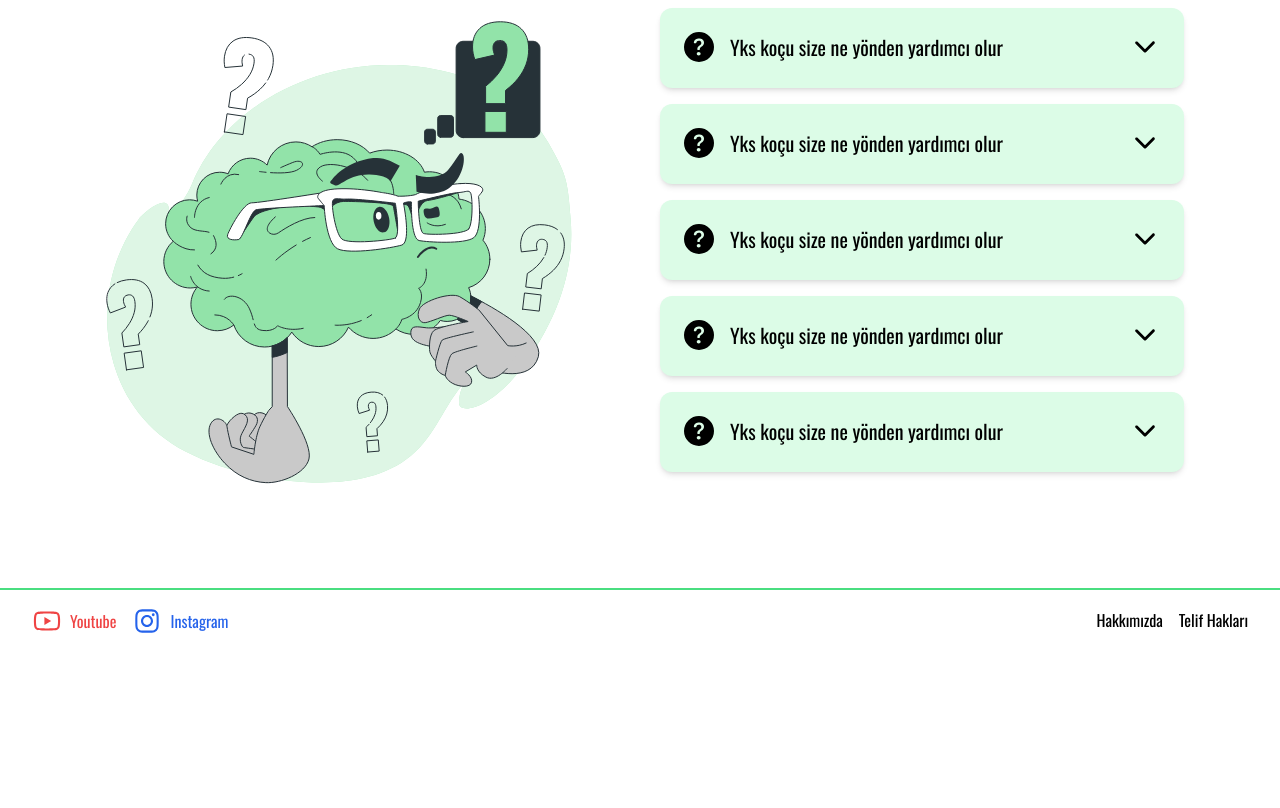
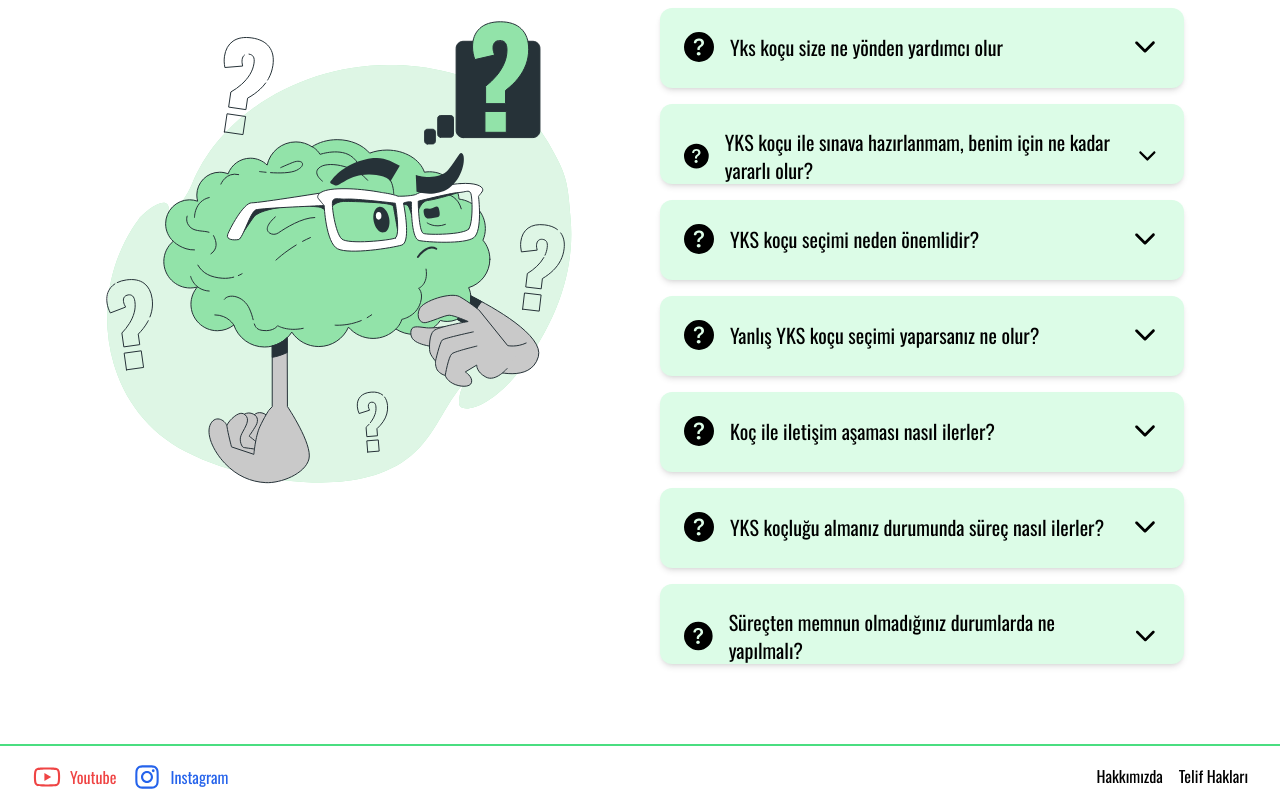
Before and after one commit to SuleymanTolgaAcar/koc-akademi, a Next.js app: page / in a window 1280 px wide. Shown: the part 2940-3748 px from the top of the page. Before the commit the page ends 3592 px from the top, so only its background shows below. Built offline with nearby package versions, Linux system fonts and the light colour scheme.

Commit message:
added some text

```diff
--- a/app/kocluk/page.tsx
+++ b/app/kocluk/page.tsx
@@ -11,11 +11,9 @@ const Kocluk = () => {
           <Image src={koclukImg} alt="kocluk" className="md:order-10" />
           <p className="md:px-24 text-lg">
             Seçeceğiniz YKS koçunun, bu süreçte size rehberlik ettiğini
-            unutmayın. Kendinize uygun bir rehber seçememeniz durumunda,
-            hedefinize ulaşmayı beklemek gerçekçi olmayacaktır. Dolayısıyla,
-            doğru YKS koçu seçmek sizin için kritik öneme sahiptir. Yanlış bir
-            karar verirseniz, bu kararı telafi etmeniz için size yardımcı
-            olacağımızdan emin olabilirsiniz.
+            unutmayın. Kendinize uygun bir rehber seçmeniz hedefinize bir adım
+            daha yaklaşmanıza yardımcı olur. Dolayısıyla, doğru YKS koçunu
+            seçmek sizin için kritik öneme sahiptir.
           </p>
         </div>
         <h1 className="text-4xl text-center">Koçlarımız</h1>
--- a/components/FAQ.tsx
+++ b/components/FAQ.tsx
@@ -19,75 +19,49 @@ const FAQ = () => {
             setActives={setActives}
             index={0}
             question="Yks koçu size ne yönden yardımcı olur"
-            answer="Yks koçunun görevi sınav sürecinizi hedefinize uygun bir şekilde
-              planlayarak sizi yks ye hazırlamaktır.Ayrıca sınav sürecinde
-              yaşanacak durumları yönetmeniz için size rehberlik yapar.Koçunuzun
-              planlamalarına uyduğunuz takdirde bir aksilik olmazsa(kaza,yakın
-              kaybetme ,sınav heyecanı,uygun hedefe yönelememe vb.) memnun
-              kalacağınız bir sonuca ulaşmanız sizin için zor olmayacaktır ancak
-              burada koçunuz ile beraber oluşturduğunuz programa uymadığınız
-              zaman istenilmeyen sonuçlarla karşı karşıya kalmak koçtan
-              kaynaklanan bir sorun değildir."
+            answer="YKS koçunun görevi, sınav sürecinizi hedefinize uygun bir şekilde planlayarak sizi YKS'ye hazırlamaktır. Ayrıca sınav sürecinde yaşanacak durumları yönetmeniz için size rehberlik yapar. Koçunuzun planlamalarına uyduğunuz takdirde, bir aksilik olmazsa (kaza, yakın kaybı, sınav heyecanı, uygun hedefe yönelememe vb.) memnun kalacağınız bir sonuca ulaşmanız sizin için zor olmayacaktır. Ancak burada, koçunuz ile beraber oluşturduğunuz programa uymadığınız zaman, istenmeyen sonuçlarla karşı karşıya kalmak, koçtan kaynaklanan bir sorun değildir."
           />
           <Question
             actives={actives}
             setActives={setActives}
             index={1}
-            question="Yks koçu size ne yönden yardımcı olur"
-            answer="Yks koçunun görevi sınav sürecinizi hedefinize uygun bir şekilde
-              planlayarak sizi yks ye hazırlamaktır.Ayrıca sınav sürecinde
-              yaşanacak durumları yönetmeniz için size rehberlik yapar.Koçunuzun
-              planlamalarına uyduğunuz takdirde bir aksilik olmazsa(kaza,yakın
-              kaybetme ,sınav heyecanı,uygun hedefe yönelememe vb.) memnun
-              kalacağınız bir sonuca ulaşmanız sizin için zor olmayacaktır ancak
-              burada koçunuz ile beraber oluşturduğunuz programa uymadığınız
-              zaman istenilmeyen sonuçlarla karşı karşıya kalmak koçtan
-              kaynaklanan bir sorun değildir."
+            question="YKS koçu ile sınava hazırlanmam, benim için ne kadar yararlı olur?"
+            answer="Sınava hazırlanırken istediğiniz hedefe ulaşmak için planlı veya plansız bir şekilde süreç içinde çaba göstereceksiniz. Ancak doğru bir işleyiş içerisinde çaba göstermezseniz, istediğiniz hedefe ulaşmanız sizin için daha zorlayıcı olabilir. YKS koçu ile bu süreçte, çoğu kişiden daha doğru bir işleyiş biçimiyle çaba göstermiş ve kendini kanıtlamış kişilerin verimli çalışma ile ilgili edindikleri tecrübeleri öğrenirsiniz."
           />
           <Question
             actives={actives}
             setActives={setActives}
             index={2}
-            question="Yks koçu size ne yönden yardımcı olur"
-            answer="Yks koçunun görevi sınav sürecinizi hedefinize uygun bir şekilde
-              planlayarak sizi yks ye hazırlamaktır.Ayrıca sınav sürecinde
-              yaşanacak durumları yönetmeniz için size rehberlik yapar.Koçunuzun
-              planlamalarına uyduğunuz takdirde bir aksilik olmazsa(kaza,yakın
-              kaybetme ,sınav heyecanı,uygun hedefe yönelememe vb.) memnun
-              kalacağınız bir sonuca ulaşmanız sizin için zor olmayacaktır ancak
-              burada koçunuz ile beraber oluşturduğunuz programa uymadığınız
-              zaman istenilmeyen sonuçlarla karşı karşıya kalmak koçtan
-              kaynaklanan bir sorun değildir."
+            question="YKS koçu seçimi neden önemlidir?"
+            answer="Kendi çalışma kültürünü size aktaracak YKS koçu, size aktaracağı bilgi birikiminin ister istemez kendi karakteri ve tecrübeleri ile bağlantılı olacaktır. YKS koçu seçiminiz, seçtiğiniz kişiye göre alacağınız yönlendirmede farklılık gösterecektir. Size uygun olmayan yöntemlerle başarılı olmuş bir YKS koçu seçmeniz, size uygun olmayan bir yönlendirme ile karşı karşıya kalmanıza neden olabilir. Size uyum sağlayamayacağınız bir programla istediğiniz başarıya ulaşmanız daha da zorlaşabilir."
           />
           <Question
             actives={actives}
             setActives={setActives}
             index={3}
-            question="Yks koçu size ne yönden yardımcı olur"
-            answer="Yks koçunun görevi sınav sürecinizi hedefinize uygun bir şekilde
-              planlayarak sizi yks ye hazırlamaktır.Ayrıca sınav sürecinde
-              yaşanacak durumları yönetmeniz için size rehberlik yapar.Koçunuzun
-              planlamalarına uyduğunuz takdirde bir aksilik olmazsa(kaza,yakın
-              kaybetme ,sınav heyecanı,uygun hedefe yönelememe vb.) memnun
-              kalacağınız bir sonuca ulaşmanız sizin için zor olmayacaktır ancak
-              burada koçunuz ile beraber oluşturduğunuz programa uymadığınız
-              zaman istenilmeyen sonuçlarla karşı karşıya kalmak koçtan
-              kaynaklanan bir sorun değildir."
+            question="Yanlış YKS koçu seçimi yaparsanız ne olur?"
+            answer="Eğer yanlış bir seçim yaptığınızı düşünüyorsanız, değişim için ekstra ücret almadan sadece seçtiğiniz 2 koç arasında fiyat farkı varsa,karşılanması durumunda değişim yapabilirsiniz. Değişim talep ettiğiniz süreye bağlı olarak fiyat farkının iadesi veya ödenmesiyle birlikte, değişim talebiniz sonrasında hemen ardından gelen pazartesi gününden itibaren yeni YKS koçuyla devam edebilirsiniz. İade düşündüğünüz takdirdede kayıtsız şartsız bir şekilde iadeniz yapılcaktır.İade için ise sizden ek bir ücret alınmadan size hizmet veremediğimiz miktarın karşılığını ödeyeceğiz."
           />
           <Question
             actives={actives}
             setActives={setActives}
             index={4}
-            question="Yks koçu size ne yönden yardımcı olur"
-            answer="Yks koçunun görevi sınav sürecinizi hedefinize uygun bir şekilde
-              planlayarak sizi yks ye hazırlamaktır.Ayrıca sınav sürecinde
-              yaşanacak durumları yönetmeniz için size rehberlik yapar.Koçunuzun
-              planlamalarına uyduğunuz takdirde bir aksilik olmazsa(kaza,yakın
-              kaybetme ,sınav heyecanı,uygun hedefe yönelememe vb.) memnun
-              kalacağınız bir sonuca ulaşmanız sizin için zor olmayacaktır ancak
-              burada koçunuz ile beraber oluşturduğunuz programa uymadığınız
-              zaman istenilmeyen sonuçlarla karşı karşıya kalmak koçtan
-              kaynaklanan bir sorun değildir."
+            question="Koç ile iletişim aşaması nasıl ilerler?"
+            answer="YKS koçu seçtiğinizde, koç, öğrenci ve bizim arasında bir WhatsApp grubu oluşturulur. Bu grubun amacı, seçtiğiniz YKS koçunun ulaşılabilir olup olmadığını denetlemek için oluşturulmuştur. YKS koçu seçiminizden sonra 24 saat içinde YKS koçunuzla görüntülü bir görüşme yaparak birbirinizi tanıma fırsatı bulursunuz ve bir çalışma programı oluşturursunuz. Sonrasında oluşturulan grup üzerinden iletişiminizi sürdürebilirsiniz. Eğer YKS koçlarıyla birebir iletişim kurmak isterseniz, tabii ki tercihinize uygun bir biçimde hareket etmeniz bizi memnun eder."
+          />
+          <Question
+            actives={actives}
+            setActives={setActives}
+            index={5}
+            question="YKS koçluğu almanız durumunda süreç nasıl ilerler?"
+            answer="YKS koçunuz, sizinle 24 saat içinde iletişime geçer. Tanışma aşamasından sonra oluşturulan grupta YKS koçunuz, size uygun olarak hazırladığınız programı grup üzerinden iletişim yoluyla paylaşır. Anlaşılmayan yerler, öğrencinin özelden sorduğu takdirde özelden açıklanabilir. Ancak grup üzerinden anlatılması, bizim iyi hizmet verdiğimizi kontrol etmemiz için size tavsiye ettiğimiz iletişim kanalıdır."
+          />
+          <Question
+            actives={actives}
+            setActives={setActives}
+            index={6}
+            question="Süreçten memnun olmadığınız durumlarda ne yapılmalı?"
+            answer="Bu sürece dahil olduğunuzda, ister istemez bizim numaramız sizin için ulaşılabilir olacağından, herhangi bir sorun yaşadığınızda bize yazmanız, yaşadığınız sorunun direkt olarak çözülmesi açısından kritik bir rol oynar. Şikayet ve öneriler dışında da, ulaşılabilir olmaya özen göstereceğiz."
           />
         </div>
       </div>
```
